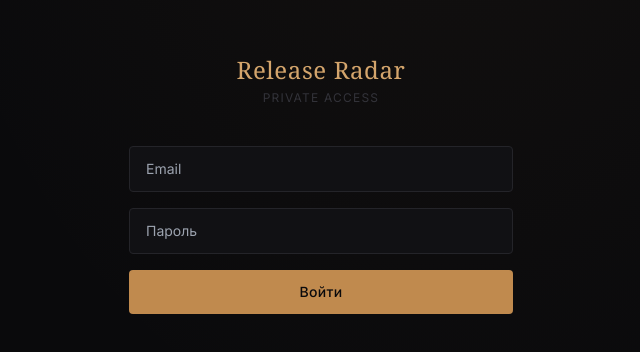
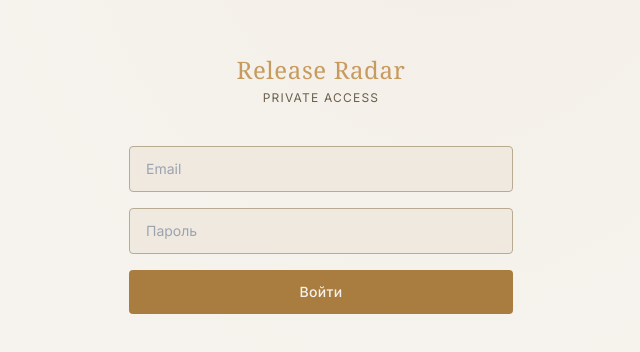
Before and after one commit to Unogaev/release-radar-v2, a Next.js app in the folder apps/web/: page /login in a window 1280 px wide. Shown: the part 248-600 px from the top of the page, without its empty margins (191-831 px from the left). Built offline with nearby package versions, Linux system fonts and the light colour scheme.

Commit message:
Update tailwind.config.js

```diff
--- a/apps/web/tailwind.config.js
+++ b/apps/web/tailwind.config.js
@@ -4,37 +4,36 @@ module.exports = {
   theme: {
     extend: {
       colors: {
-        // Deep, near-black charcoal — not pure black (flat, cheap-looking)
-        // and not a "SaaS blue" — this is meant to feel like a private room,
-        // not a public product landing page.
+        // Warm, light stone/ivory — a private, expensive room, not a
+        // flat white "SaaS" background.
         ink: {
-          950: "#0a0a0c",
-          900: "#111114",
-          800: "#1a1a1f",
-          700: "#242429",
-          600: "#33333a",
+          950: "#f6f3ee",
+          900: "#efe9e0",
+          800: "#ded5c4",
+          700: "#b8ab92",
+          600: "#6b5f4d",
         },
-        // Restrained warm accent — used sparingly (primary actions, BUY_NOW),
-        // never as a decorative brand color splashed everywhere.
+        // Restrained brass/gold accent — used sparingly (primary actions,
+        // BUY_NOW), never as decoration everywhere.
         ember: {
-          500: "#c08a4e",
-          400: "#d4a56c",
+          500: "#a97c3f",
+          400: "#c79a5e",
         },
-        // Status colors kept desaturated — urgency without looking like a
-        // consumer app's cheerful palette.
+        // Status colors kept deep and desaturated for readability on a
+        // light background.
         status: {
-          buy: "#8a9a6f",
-          apply: "#8a9a6f",
-          prepare: "#c0a24e",
-          watch: "#5a5a63",
-          skip: "#6e4a4a",
-          verify: "#4e6ec0",
+          buy: "#5c6b45",
+          apply: "#5c6b45",
+          prepare: "#8a6a1e",
+          watch: "#6b6b73",
+          skip: "#7a3f3f",
+          verify: "#3f5a8a",
         },
       },
       fontFamily: {
-        // Serif display for headings/status labels — gives the "private
-        // club" register instead of a typical grotesque SaaS sans.
-        display: ["'Fraunces'", "Georgia", "serif"],
+        // Elegant serif for headings/status labels — the "private club"
+        // register.
+        display: ["'Playfair Display'", "Georgia", "serif"],
         sans: ["'Inter'", "system-ui", "sans-serif"],
       },
     },
```
